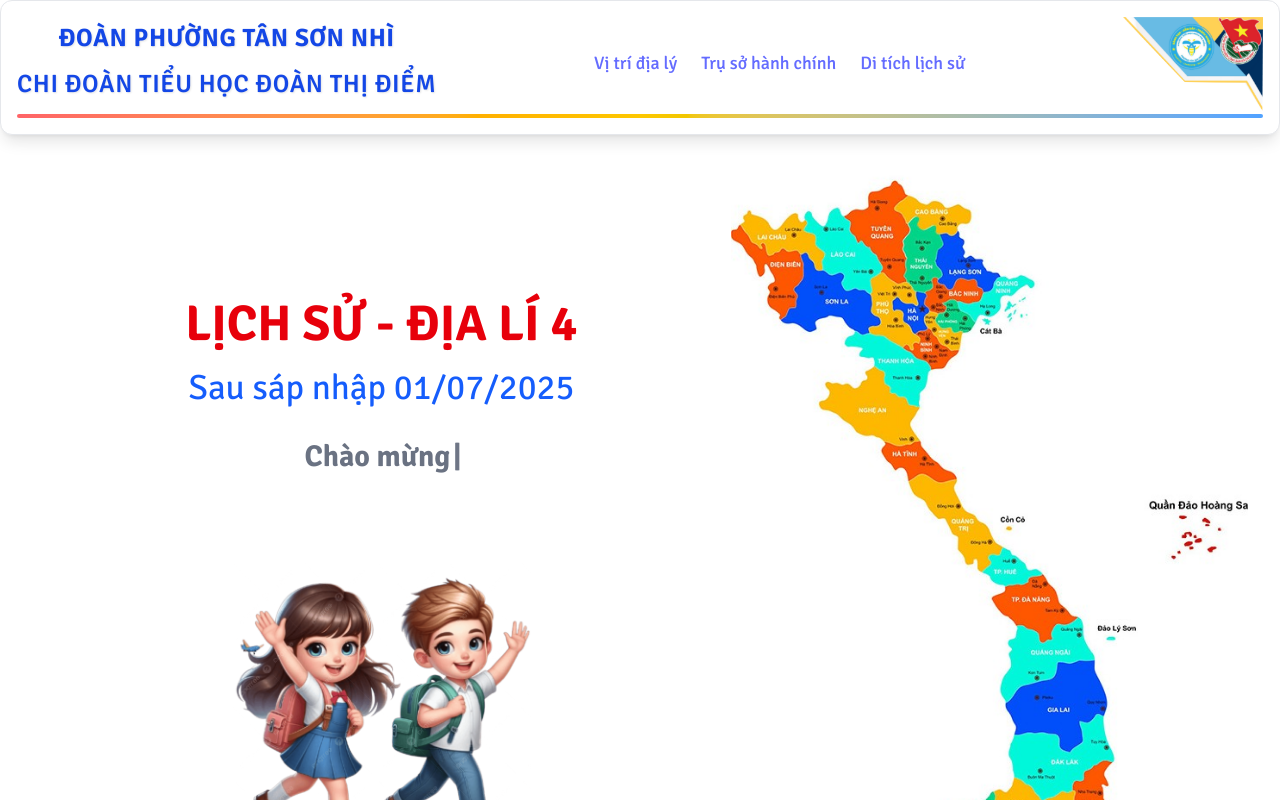
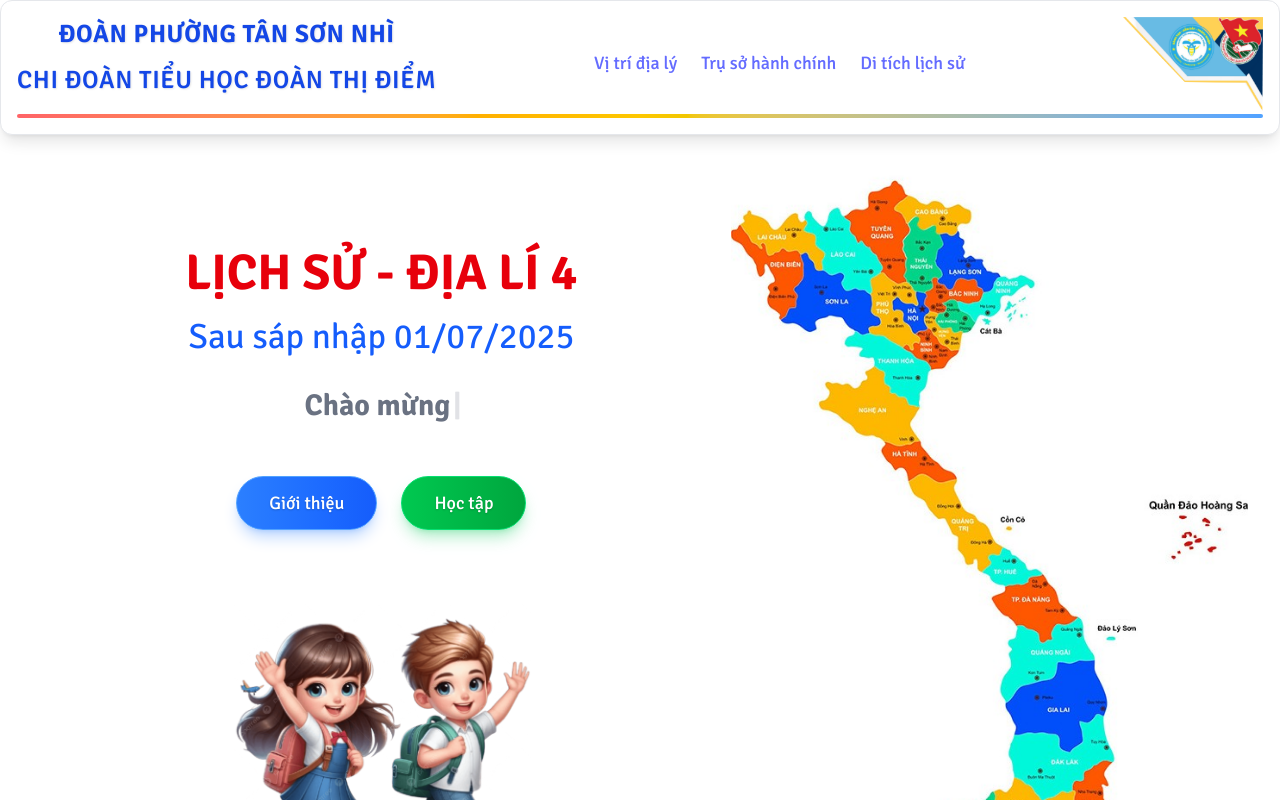
Before and after one commit to Duongnl/local-history, a React (Vite) app: page / in a window 1280 px wide. Shown: the top 800 px of the page. Built offline with nearby package versions, Linux system fonts and the light colour scheme.

Commit message:
add: them noi dung

```diff
--- a/src/components/page1/ContentPage1.jsx
+++ b/src/components/page1/ContentPage1.jsx
@@ -27,6 +27,40 @@ const ContentPage1 = () => {
                                 delaySpeed={1500} // delay trước khi xóa
                             />
                         </p>
+
+                        <div className="flex justify-center gap-6 mt-12">
+                            <motion.a
+                                href="https://padlet.com/tranthilan15102008/l-p-5-8-6zazfadntgcyz1bl?frame_id=page%3ArlkGuQUHtXSxCwD8cSG83"
+                                target="_blank"
+                                rel="noopener noreferrer"
+                                className="inline-flex items-center px-8 py-3 bg-gradient-to-r from-blue-500 to-blue-600 text-white text-lg rounded-full font-medium shadow-lg shadow-blue-500/30 hover:shadow-blue-500/50 transition-all duration-300 border border-blue-400"
+                                style={{ textShadow: '0 1px 2px rgba(0,0,0,0.2)' }}
+                                whileHover={{
+                                    scale: 1.02,
+                                    textShadow: "0 0 8px rgba(255,255,255,0.5)"
+                                }}
+                                whileTap={{ scale: 0.98 }}
+                            >
+                                {/* <span className="mr-2">👋</span> */}
+                                <span className="text-white">Giới thiệu</span>
+                            </motion.a>
+                            <motion.a
+                                href="https://padlet.com/tranthilan15102008/l-p-5-8-kqhexosrnay9dgf2"
+                                target="_blank"
+                                rel="noopener noreferrer"
+                                className="inline-flex items-center px-8 py-3 bg-gradient-to-r from-green-500 to-green-600 text-white text-lg rounded-full font-medium shadow-lg shadow-green-500/30 hover:shadow-green-500/50 transition-all duration-300 border border-green-400"
+                                style={{ textShadow: '0 1px 2px rgba(0,0,0,0.2)' }}
+                                whileHover={{
+                                    scale: 1.02,
+                                    textShadow: "0 0 8px rgba(255,255,255,0.5)"
+                                }}
+                                whileTap={{ scale: 0.98 }}
+                            >
+                                {/* <span className="mr-2">📚</span> */}
+                                <span className="text-white">Học tập</span>
+                            </motion.a>
+                        </div>
+
                         <div className="w-full flex justify-center mt-[90px] div-student">
                             <motion.div
                                 animate={{ y: [0, -20, 0] }}             // di chuyển lên (-20px) rồi xuống (0)
--- a/src/components/page3/ContentPage3.jsx
+++ b/src/components/page3/ContentPage3.jsx
@@ -3,7 +3,7 @@ import { motion } from 'framer-motion'
 
 const ContentPage3 = () => {
   return (
-    <div className='min-h-screen py-6 px-2 md:py-20 md:px-4'>
+    <div className='py-6 px-2 md:py-20 md:px-4'>
       {/* Title lớn phía trên với animation nổi bật */}
       <motion.div
         className="text-[32px]  uppercase  sm:text-[16px] md:text-[54px] font-extrabold text-blue-900 text-center mb-4 sm:mb-2 md:mb-8"
@@ -17,7 +17,7 @@ const ContentPage3 = () => {
         }}
         whileHover={{ scale: 1.12, color: "#2563eb" }}
       >
-        Phường tân sân nhì
+        Phường tân sơn nhì
       </motion.div>
 
       {/* Thông tin tổng quan */}
--- a/src/components/page5/ContentPage5.jsx
+++ b/src/components/page5/ContentPage5.jsx
@@ -2,7 +2,7 @@ import { motion } from "motion/react"
 
 const ContentPage5 = () => {
   return (
-    <div className="w-full max-w-full overflow-x-hidden ">
+    <div className="w-full max-w-full overflow-hidden ">
       {/* Header Section */}
       <div className="w-full mt-[40px] md:mt-[60px]">
         <motion.div
@@ -47,6 +47,8 @@ const ContentPage5 = () => {
       >
         ĐÌNH THẦN TÂN SƠN NHÌ
       </motion.h2>
+
+
 
       <div className="w-full max-w-full flex flex-col md:flex-row mb-8 md:mb-12 contentpage5-section1">
         <motion.div
@@ -188,7 +190,119 @@ const ContentPage5 = () => {
           </motion.div>
         </motion.div>
       </div>
+
+
+      <motion.h2
+        className="text-2xl md:text-[45px] font-bold text-red-600 mb-6 md:mb-12 text-center px-4"
+        initial={{ y: -50, opacity: 0 }}
+        whileInView={{ y: 0, opacity: 1 }}
+        transition={{ duration: 0.8, ease: "easeOut" }}
+        viewport={{ once: false, amount: 0.2 }}
+      >
+        Liệt sĩ Trần Văn Ơn
+      </motion.h2>
+
+      <div className="w-full px-4 md:px-8 py-6 md:py-5">
+        <div className="flex flex-col md:flex-row items-center justify-between gap-8 md:gap-12">
+
+          {/* Right Image */}
+          <motion.div
+            className="w-full md:w-1/2 flex justify-center"
+            initial={{ x: -100, opacity: 0 }}
+            whileInView={{ x: 0, opacity: 1 }}
+            transition={{ duration: 0.8, ease: "easeOut" }}
+            viewport={{ once: false, amount: 0.2 }}
+          >
+            {/* <motion.img
+              src="tran-van-on.jpg"
+              alt="Bia tưởng niệm"
+              className="w-auto h-auto  rounded-lg shadow-xl object-contain"
+              whileHover={{ scale: 1.05 }}
+              whileTap={{ scale: 0.95 }}
+            /> */}
+
+
+            <div className="relative rounded-lg shadow-xl w-full h-full">
+              {/* Bia image background */}
+              <img
+                className='w-full h-4/5 md:h-5/6 rounded-t-lg'
+                src="tran-van-on.jpg"
+                alt="Bia tượng niệm"
+              />
+
+              {/* Caption */}
+              <div className="absolute bottom-0 left-0 right-0 bg-white bg-opacity-90 text-center text-black p-2 md:p-3 h-1/5 md:h-1/6 rounded-b-lg flex flex-col justify-center">
+                <p className="text-xs md:text-sm font-medium">Tượng Liệt sĩ Trần Văn Ơn (1931-1950)</p>
+
+              </div>
+            </div>
+
+          </motion.div>
+
+          {/* Left Content */}
+          <motion.div
+            className="w-full md:w-1/2"
+            initial={{ x: 100, opacity: 0 }}
+            whileInView={{ x: 0, opacity: 1 }}
+            transition={{ duration: 0.8, ease: "easeOut" }}
+            viewport={{ once: false, amount: 0.2 }}
+          >
+
+            <p className="text-base md:text-lg text-gray-700 mb-4">
+              Liệt sĩ Trần Văn Ơn (1931-1950) là học sinh trường Pétrus Ký (nay là Trường Trung học phổ thông chuyên Lê Hồng Phong, Quận 5) bị chính quyền Pháp nổ súng bắn chết trong khi lãnh đạo phong trào biểu tình của học sinh – sinh viên Sài Gòn vào ngày 09-01-1950.
+              Cái chết của liệt sĩ Trần Văn Ơn đã gây tiếng vang lớn, tác động rộng khắp trong phong trào đấu tranh của nhân dân Sài Gòn. Hơn 300 000 người dân Sài Gòn đã xuống đường tham gia và ủng hộ lễ tang của Trần Văn Ơn. Từ đó, ngày 09-01 hằng năm được chọn làm Ngày truyền thống Học sinh - Sinh viên Việt Nam.
+            </p>
+
+          </motion.div>
+
+
+        </div>
+      </div>
+
+         <motion.h2
+        className="text-2xl md:text-[45px] font-bold text-red-600 mb-6 md:mb-12 text-center px-4"
+        initial={{ y: -50, opacity: 0 }}
+        whileInView={{ y: 0, opacity: 1 }}
+        transition={{ duration: 0.8, ease: "easeOut" }}
+        viewport={{ once: false, amount: 0.2 }}
+      >
+        Địa đạo Phú Thọ Hòa
+      </motion.h2>
+
+
+      {/* Bottom Image Section with Motion */}
+      <div className="w-full px-4 md:px-8 py-8 md:py-2">
+        <motion.div
+          className="w-full max-w-[800px] mx-auto"
+          initial={{ y: 100, opacity: 0 }}
+          whileInView={{ y: 0, opacity: 1 }}
+          transition={{ duration: 0.8, ease: "easeOut" }}
+          viewport={{ once: false, amount: 0.2 }}
+        >
+          <motion.div
+            className="relative rounded-2xl overflow-hidden shadow-2xl"
+            whileHover={{ scale: 1.02 }}
+            whileTap={{ scale: 0.98 }}
+          >
+            <img
+              src="/phuthohoa.jpg"
+              alt="Hình ảnh lịch sử"
+              className="w-full h-auto"
+            />
+            <div className="absolute bottom-0 left-0 right-0 bg-gradient-to-t from-black/80 to-transparent p-6">
+              <h3 className="text-white text-xl md:text-2xl font-bold mb-2">Di tích lịch sử</h3>
+              <p className="text-white/90 text-sm md:text-base">
+                Nhà trưng bày di tích lịch sử Địa Đạo Phú Thọ Hòa
+              </p>
+            </div>
+          </motion.div>
+        </motion.div>
+      </div>
+
+
     </div>
+
+
   )
 }
 
```
Also changed, not shown: public/phuthohoa.jpg (added), public/tran-van-on.jpg (added).
